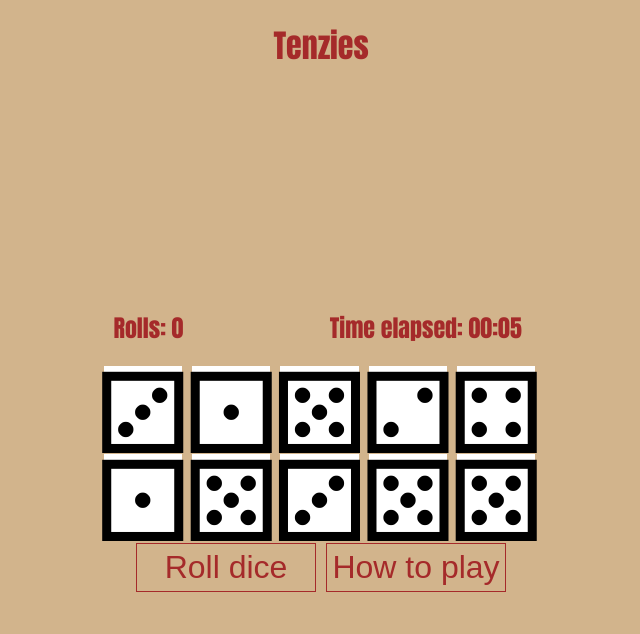
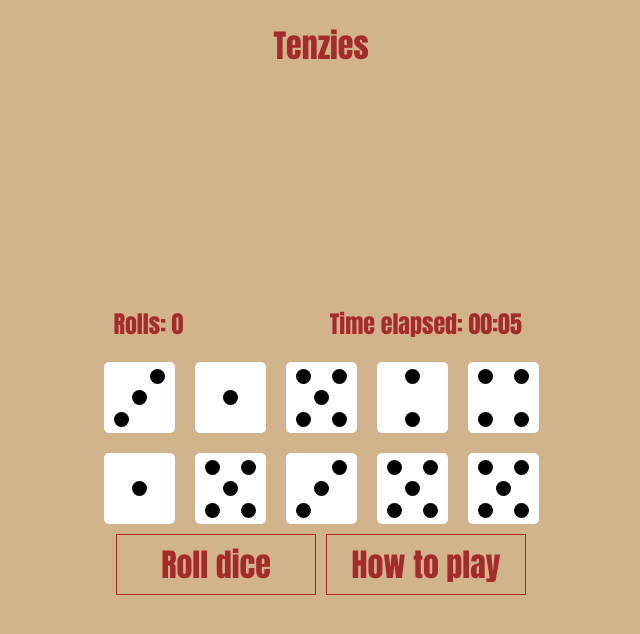
Before and after one commit to Zerazera/tenzies, a React (Vite) app: page / in a window 1280 px wide. Shown: the top 634 px of the page, without its empty margins (319-959 px from the left). Built offline with nearby package versions, Linux system fonts and the light colour scheme.

Commit message:
Removed html entities

```diff
--- a/package.json
+++ b/package.json
@@ -11,7 +11,6 @@
   },
   "dependencies": {
     "@emotion/styled": "^11.14.1",
-    "html-entities": "^2.6.0",
     "react": "^19.1.0",
     "react-confetti": "^6.4.0",
     "react-dom": "^19.1.0"
--- a/src/App.tsx
+++ b/src/App.tsx
@@ -63,13 +63,14 @@ const Buttons = styled.footer`
 `
 
 const Button = styled.button`
+  font-family: Impact;
   border: 1px solid brown;
   font-size: 2rem;
   padding: 5px;
   background-color: tan;
   cursor: pointer;
   color: brown;
-  width: 180px;
+  width: 200px;
   display: flex;
   justify-content: center;
 
--- a/src/components/Dice.tsx
+++ b/src/components/Dice.tsx
@@ -5,13 +5,12 @@ import Die from "./Die"
 const StyledDice = styled.section`
     width: 435px;
     display: grid;
-    grid-template: repeat(2, 4.9rem) / repeat(5, 4.9rem);
-    // justify-items: center;
-    gap: 10px;
+    grid-template: repeat(2, 1fr) / repeat(5, 1fr);
+    gap: 20px;
 
     @media screen and (width < 435px) {
         width: 312px;
-        grid-template: repeat(2, 3.4rem) / repeat(5, 3.4rem);
+        gap: 10px;
     }
 `
 
--- a/src/components/Die.tsx
+++ b/src/components/Die.tsx
@@ -1,36 +1,47 @@
 import styled from "@emotion/styled"
 import { useState, useRef } from "react"
-import { decode } from "html-entities"
 import type { die } from "../types/die"
 import { getRandomValue } from "../getRandomValue"
 
-const StyledDie = styled.div<{$isHeld: boolean, $isMaxHeldValue: boolean, $areAllHeldValuesAtMax: boolean, $disabled: boolean}>`
-    font-size: 7rem;
-    cursor: ${({$disabled}) => $disabled ? 'not-allowed' : 'pointer'};
+const StyledDie = styled.button<{$isHeld: boolean, $isMaxHeldValue: boolean, $areAllHeldValuesAtMax: boolean}>`
+    cursor: 'pointer';
+    border-radius: 5px;
     border: none;
-    color: black;
     background-color: ${({$isHeld, $isMaxHeldValue, $areAllHeldValuesAtMax}) =>
         $isHeld ? ($isMaxHeldValue ? ($areAllHeldValuesAtMax ? 'grey' : 'lightgreen') : '#FF8488') : 'white'};
-    width: 100%;
-    // height: 4.9rem;
-    // width: 4.9rem;
-    padding: 0;
-    display: flex;
-    justify-content: center;
+    aspect-ratio: 1 / 1;
+    padding: 5px 10px;
+    display: grid;
+    grid-template: repeat(3, 1fr) / repeat(3, 1fr);
+    gap: 3px;
+    justify-items: center;
     align-items: center;
 
-    // &:disabled {
-    //     cursor: not-allowed;
-    // }
+    &:disabled {
+        cursor: not-allowed;
+    }
 
     @media screen and (width < 435px) {
-        font-size: 5rem;
-        // height: 3.4rem;
-        // width: 3.4rem;
+        gap: 1.5px;
+        padding: 4px 8px;
     }
 `
 
-const faces = ["&#9856;", "&#9857;", "&#9858;", "&#9859;", "&#9860;", "&#9861;"].map(x => decode(x))
+const Pip = styled.div<{$isFilled: boolean}>`
+    background-color: ${({$isFilled}) => $isFilled ? 'black' : 'rgba(0, 0, 0, 0)'};
+    border-radius: 100px;
+    width: 100%;
+    aspect-ratio: 1 / 1;
+`
+
+const diePipLocations = [
+    [4],
+    [1, 7],
+    [2, 4, 6],
+    [0, 2, 6, 8],
+    [0, 2, 4, 6, 8],
+    [0, 2, 3, 5, 6, 8]
+]
 
 type DieProps = {
     die: die,
@@ -45,6 +56,8 @@ export default function Die({die: {value, isHeld, isChanged}, toggleDiceHold, se
     const [isRolling, setIsRolling] = useState(false)
     const [rollValue, setRollValue] = useState(() => getRandomValue())
     const intervalRef = useRef(0)
+    const faceValue = isRolling && rollValue || value
+    const pipLocations = diePipLocations[faceValue - 1]
 
     if (isChanged && !isRolling) {
         setIsRolling(true)
@@ -62,9 +75,17 @@ export default function Die({die: {value, isHeld, isChanged}, toggleDiceHold, se
             $isMaxHeldValue={value === maxHeldValue}
             $areAllHeldValuesAtMax={areAllHeldValuesAtMax}
             onClick={toggleDiceHold}
-            $disabled={isWon || isChanged}
+            disabled={isWon || isChanged}
         >
-            {faces[(isRolling && rollValue || value) - 1]}
+            {
+                Array(9).fill(null).map((_, i) =>
+                    <Pip
+                        key={i}
+                        $isFilled={pipLocations.includes(i)}
+                    />
+                )
+            }
         </StyledDie>
+
     )
 }
```
Also changed, not shown: 1 other file (tests, documents, lock files or other folders).
